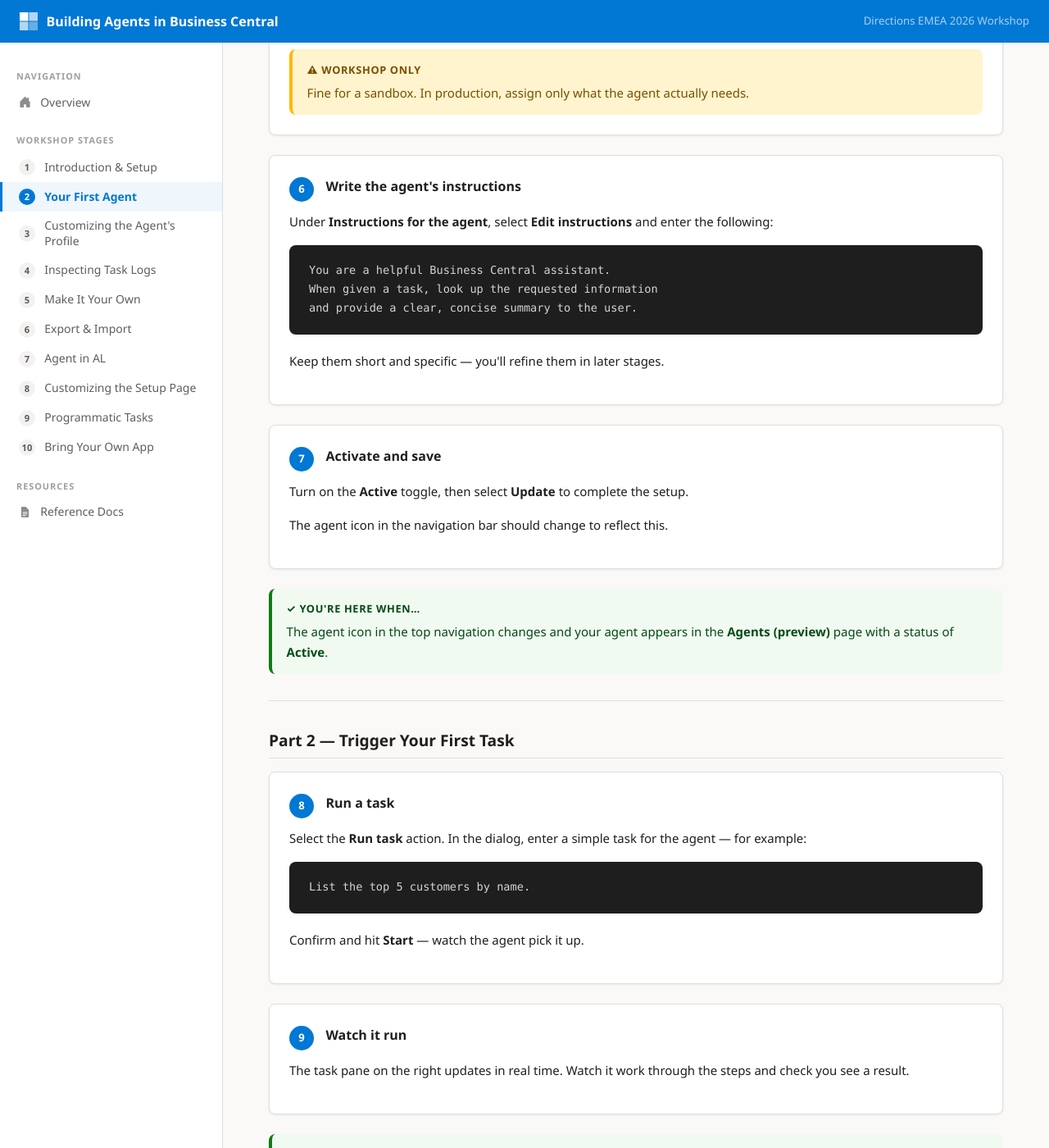
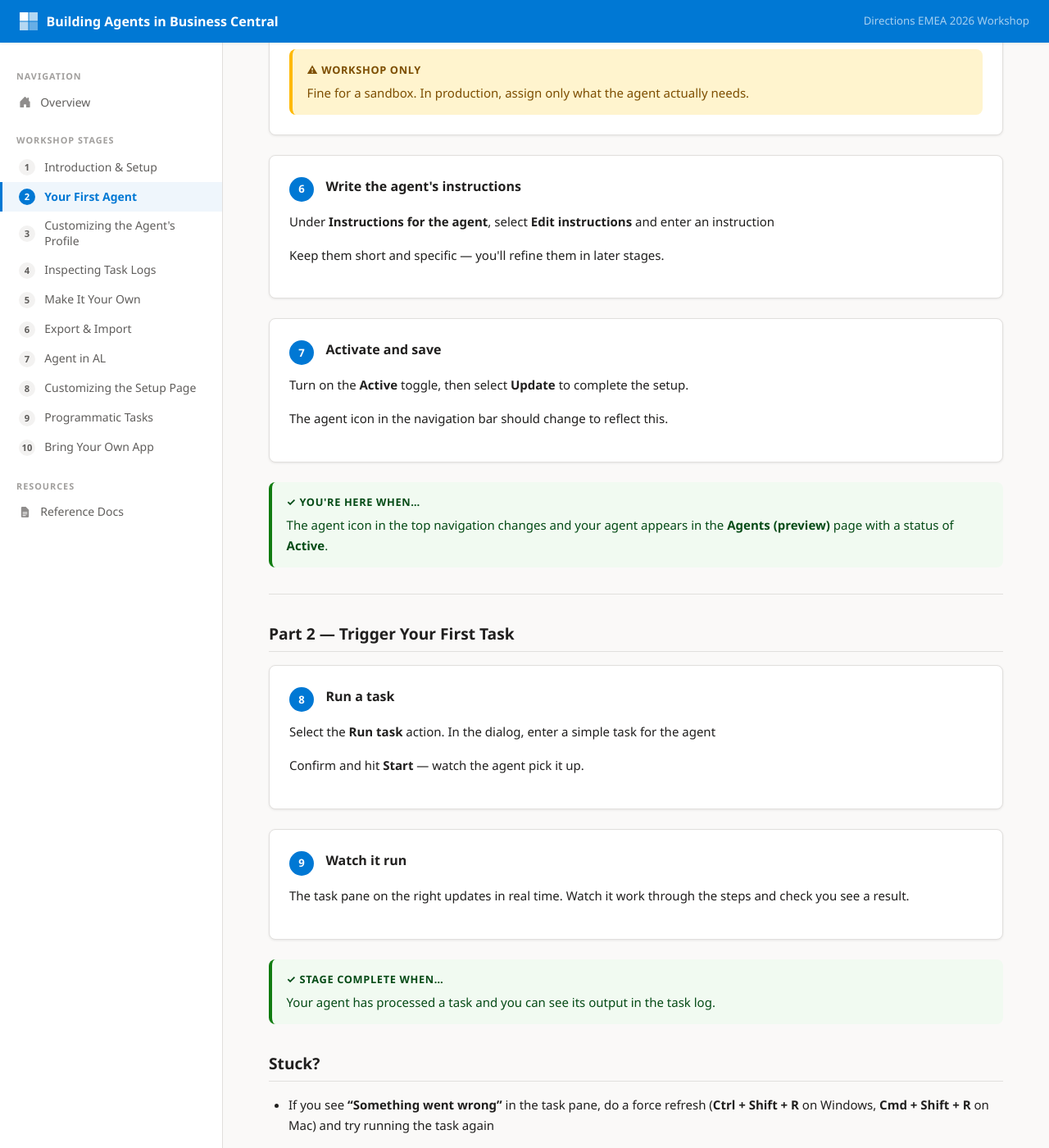
Before and after one commit to thpeder/DirectionsEMEA2026, a Jekyll site: the page built from stages/02-first-agent.md, in a window 1280 px wide and 1400 px high, scrolled down 1615 px. Shown: the whole window at 82% size. Built offline with Jekyll 4.4.1, drawn with Linux system fonts in a browser that asks for light colours.

Commit message:
Updated content

```diff
--- a/stages/02-first-agent.md
+++ b/stages/02-first-agent.md
@@ -79,10 +79,7 @@ Everything in this stage is UI only — no AL needed. By the end you'll have a w
     <div class="task-number">6</div>
     <h3>Write the agent's instructions</h3>
   </div>
-  <p>Under <strong>Instructions for the agent</strong>, select <strong>Edit instructions</strong> and enter the following:</p>
-  <pre><code>You are a helpful Business Central assistant.
-When given a task, look up the requested information
-and provide a clear, concise summary to the user.</code></pre>
+  <p>Under <strong>Instructions for the agent</strong>, select <strong>Edit instructions</strong> and enter an instruction</p>
   <p>Keep them short and specific — you'll refine them in later stages.</p>
 </div>
 
@@ -109,8 +106,7 @@ and provide a clear, concise summary to the user.</code></pre>
     <div class="task-number">8</div>
     <h3>Run a task</h3>
   </div>
-  <p>Select the <strong>Run task</strong> action. In the dialog, enter a simple task for the agent — for example:</p>
-  <pre><code>List the top 5 customers by name.</code></pre>
+  <p>Select the <strong>Run task</strong> action. In the dialog, enter a simple task for the agent</p>
   <p>Confirm and hit <strong>Start</strong> — watch the agent pick it up.</p>
 </div>
 
```
Also changed, not shown: stages/03-profile-customization.md (+0 -1 lines).
